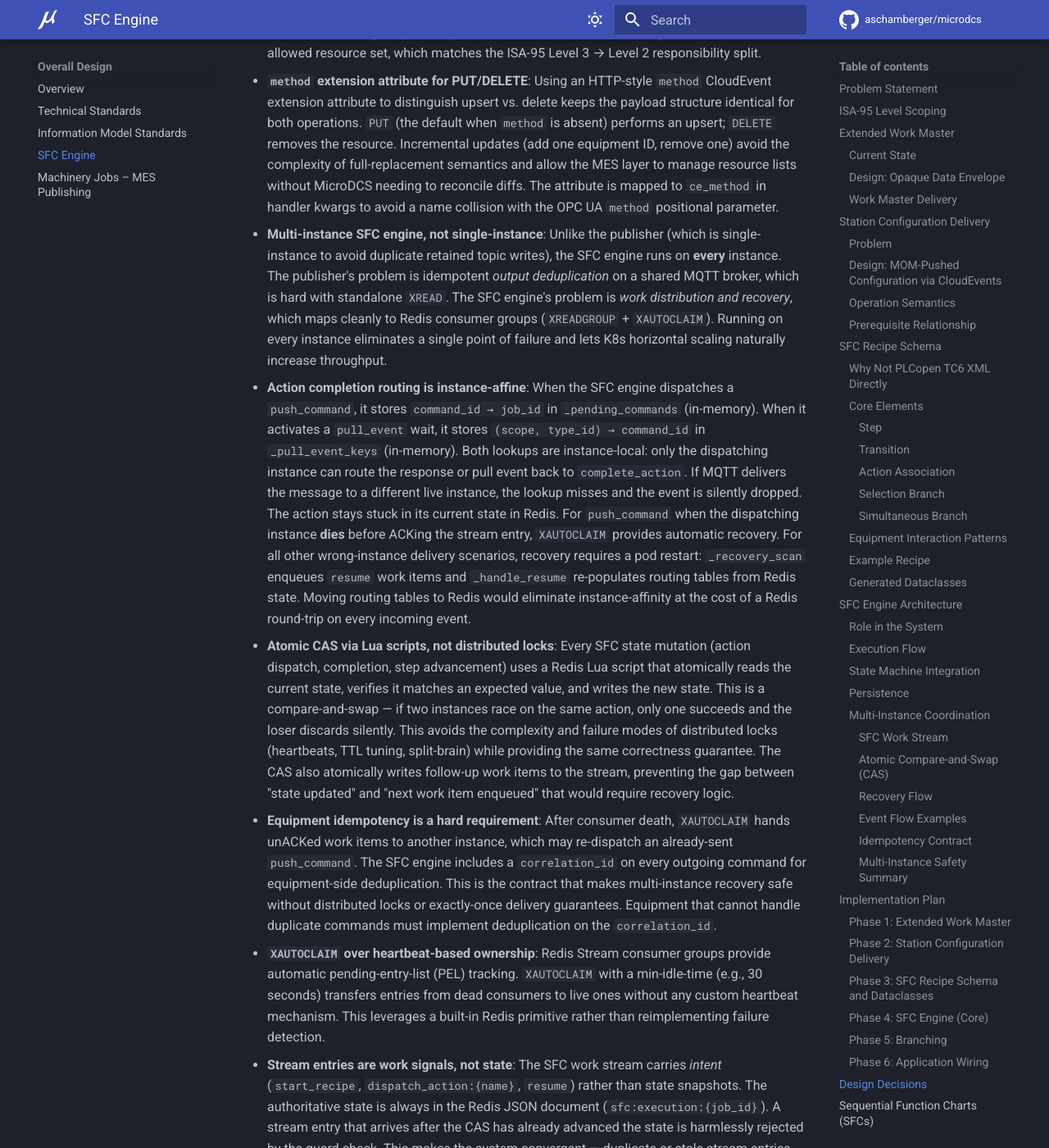
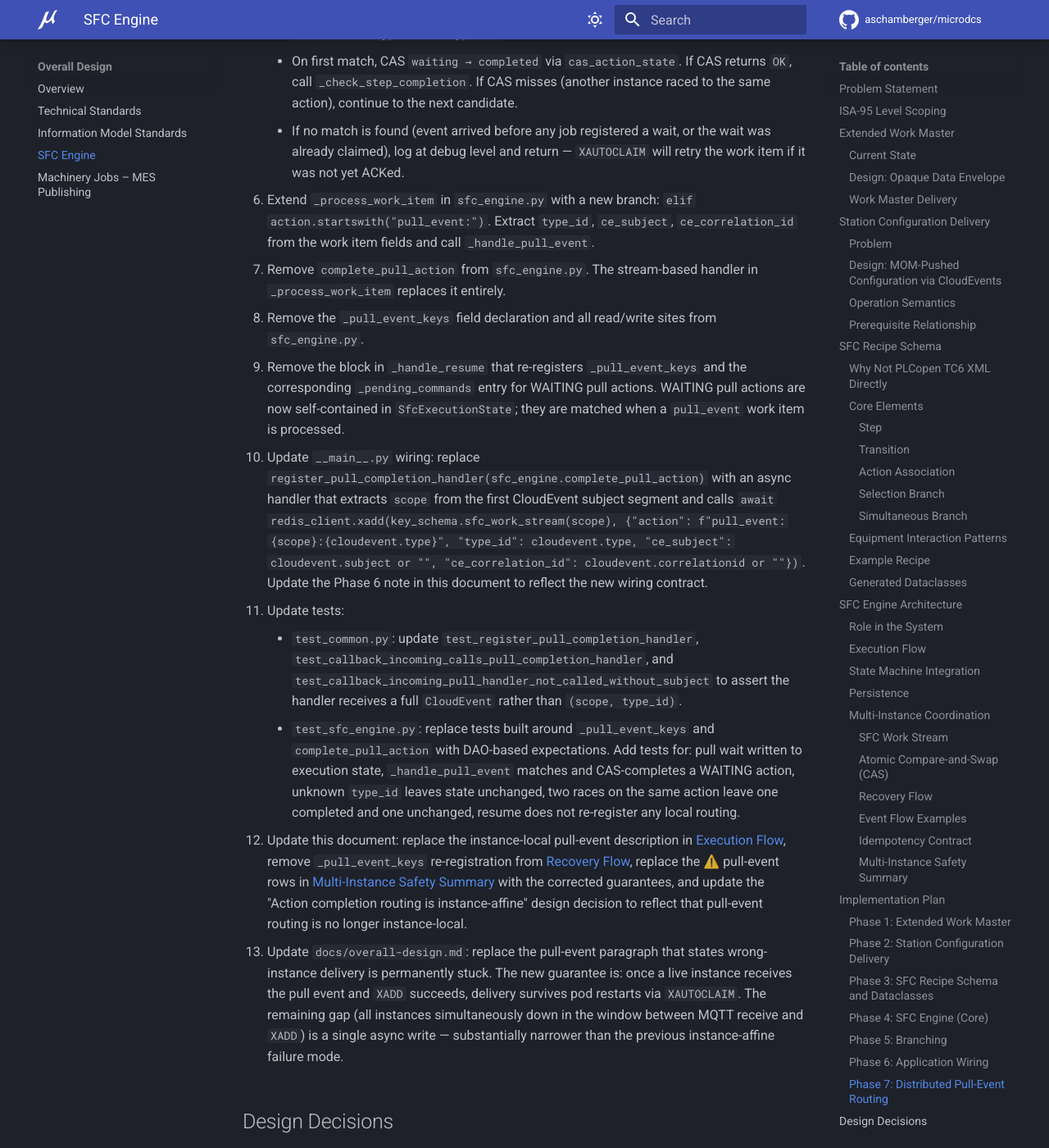
Before and after one commit to aschamberger/microdcs, an MkDocs documentation site: the page built from docs/sfc_engine.md, in a window 1280 px wide and 1400 px high, scrolled down 24018 px. Shown: the whole window at 82% size. Built offline with MkDocs 1.6.1 and Material for MkDocs 9.7.7, drawn with Linux system fonts in a browser that asks for light colours; comment, search, counter and statistics services are not loaded; some of the changed text lies outside the part shown.

Commit message:
docs: add new SFC engine implementation phase

```diff
--- a/docs/sfc_engine.md
+++ b/docs/sfc_engine.md
@@ -613,6 +613,44 @@
 >
 > **Note:** The example app wires `register_action_completion_handler` and `register_action_failure_handler` but **not** `register_pull_completion_handler`. This is intentional: the example recipe uses only `push_command` actions. Any application that uses `pull_event` actions must additionally call `greetings_processor.register_pull_completion_handler(sfc_engine.complete_pull_action)` (or the equivalent for its own SB processor) during wiring.
 
+### Phase 7: Distributed Pull-Event Routing
+
+**Goal**: Remove instance-affine pull-event completion so that any live replica can complete a waiting `pull_event` action, and so that delivery survives pod restarts. The current design stores `(scope, type_id) → command_id` in `_pull_event_keys`, a local in-memory map populated only on the dispatching instance. If MQTT delivers the pull event to any other live instance, the lookup misses, the event is consumed and gone, and the action stays stuck in `waiting` state indefinitely.
+
+The fix routes incoming pull events through the existing `sfc:work:{scope}` Redis stream. Once a `pull_event` work item is in the stream, `XAUTOCLAIM` provides the same restart-survival guarantee that already covers `push_command` work items. No new Redis key families are needed. No recipe schema changes are required.
+
+1. Add `type_id: str | None = None` to `SfcActionExecution` in `sfc_recipe_ext.py`. Set this field when a `pull_event` action transitions to `WAITING` so the engine can match incoming events at stream-processing time without re-loading the recipe.
+
+2. Add `sfc_active_jobs_key(scope: str)` to `RedisKeySchema`, returning `sfc:activejobs:{scope}` (a Redis set). Update `SfcExecutionDAO.save()` to add `job_id` to this set and `cas_finish` to remove it. This allows `_handle_pull_event` to find active jobs in a scope without scanning the global active-jobs list.
+
+3. Change the `_pull_completion_handler` contract in `common.py` from `Callable[[str, str], Awaitable[None]]` (receiving `scope, type_id`) to `Callable[[CloudEvent], Awaitable[None]]` (receiving the full incoming `CloudEvent`). Update `callback_incoming` to pass `request_cloudevent` directly to the handler. Update `register_pull_completion_handler` docstring accordingly.
+
+4. Update `_dispatch_pull_event` in `sfc_engine.py`: after the CAS to `WAITING` succeeds, write `assoc.type_id` into the `SfcActionExecution` record (via a second `cas_action_state` call or by extending the existing CAS script). Remove `self._pull_event_keys[(scope, assoc.type_id)] = command_id` and the `self._pending_commands[command_id] = job_id` line that applies to pull paths.
+
+5. Add `_handle_pull_event(self, scope: str, type_id: str, ce_subject: str, ce_correlation_id: str | None)` to `sfc_engine.py`:
+    - Query `sfc_active_jobs_key(scope)` to get the set of active job IDs for the scope.
+    - For each job, load `SfcExecutionState` and scan `actions` for `state == WAITING` and `action_exec.type_id == type_id`.
+    - On first match, CAS `waiting → completed` via `cas_action_state`. If CAS returns `OK`, call `_check_step_completion`. If CAS misses (another instance raced to the same action), continue to the next candidate.
+    - If no match is found (event arrived before any job registered a wait, or the wait was already claimed), log at debug level and return — `XAUTOCLAIM` will retry the work item if it was not yet ACKed.
+
+6. Extend `_process_work_item` in `sfc_engine.py` with a new branch: `elif action.startswith("pull_event:")`. Extract `type_id`, `ce_subject`, `ce_correlation_id` from the work item fields and call `_handle_pull_event`.
+
+7. Remove `complete_pull_action` from `sfc_engine.py`. The stream-based handler in `_process_work_item` replaces it entirely.
+
+8. Remove the `_pull_event_keys` field declaration and all read/write sites from `sfc_engine.py`.
+
+9. Remove the block in `_handle_resume` that re-registers `_pull_event_keys` and the corresponding `_pending_commands` entry for WAITING pull actions. WAITING pull actions are now self-contained in `SfcExecutionState`; they are matched when a `pull_event` work item is processed.
+
+10. Update `__main__.py` wiring: replace `register_pull_completion_handler(sfc_engine.complete_pull_action)` with an async handler that extracts `scope` from the first CloudEvent subject segment and calls `await redis_client.xadd(key_schema.sfc_work_stream(scope), {"action": f"pull_event:{scope}:{cloudevent.type}", "type_id": cloudevent.type, "ce_subject": cloudevent.subject or "", "ce_correlation_id": cloudevent.correlationid or ""})`. Update the Phase 6 note in this document to reflect the new wiring contract.
+
+11. Update tests:
+    - `test_common.py`: update `test_register_pull_completion_handler`, `test_callback_incoming_calls_pull_completion_handler`, and `test_callback_incoming_pull_handler_not_called_without_subject` to assert the handler receives a full `CloudEvent` rather than `(scope, type_id)`.
+    - `test_sfc_engine.py`: replace tests built around `_pull_event_keys` and `complete_pull_action` with DAO-based expectations. Add tests for: pull wait written to execution state, `_handle_pull_event` matches and CAS-completes a WAITING action, unknown `type_id` leaves state unchanged, two races on the same action leave one completed and one unchanged, resume does not re-register any local routing.
+
+12. Update this document: replace the instance-local pull-event description in [Execution Flow](#execution-flow), remove `_pull_event_keys` re-registration from [Recovery Flow](#recovery-flow), replace the ⚠️ pull-event rows in [Multi-Instance Safety Summary](#multi-instance-safety-summary) with the corrected guarantees, and update the "Action completion routing is instance-affine" design decision to reflect that pull-event routing is no longer instance-local.
+
+13. Update `docs/overall-design.md`: replace the pull-event paragraph that states wrong-instance delivery is permanently stuck. The new guarantee is: once a live instance receives the pull event and `XADD` succeeds, delivery survives pod restarts via `XAUTOCLAIM`. The remaining gap (all instances simultaneously down in the window between MQTT receive and `XADD`) is a single async write — substantially narrower than the previous instance-affine failure mode.
+
 ## Design Decisions
 
 - **Opaque `data` + `dataschema` on Work Master**: Follows the CloudEvent envelope pattern. The NB processor and DAO stay ignorant of recipe content. Any future recipe format can be added by defining a new `dataschema` URI without touching existing code.
```
